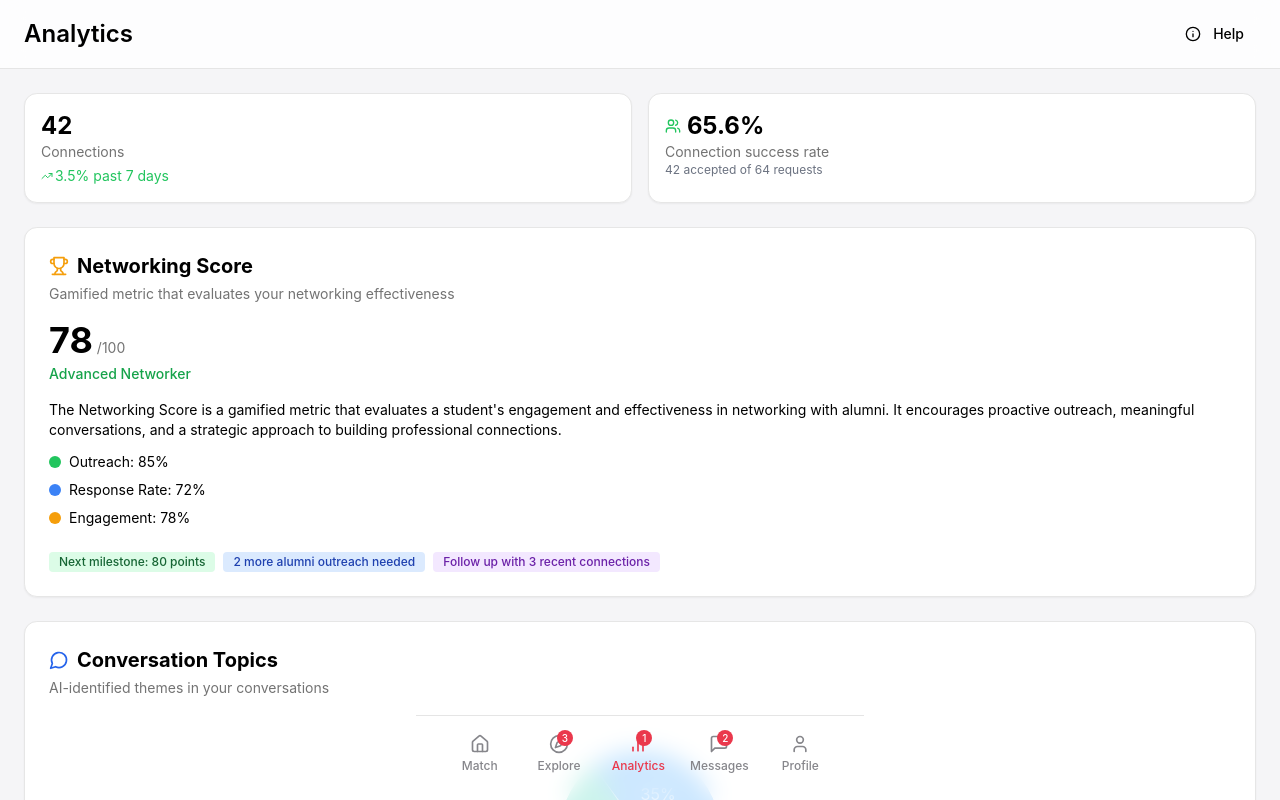
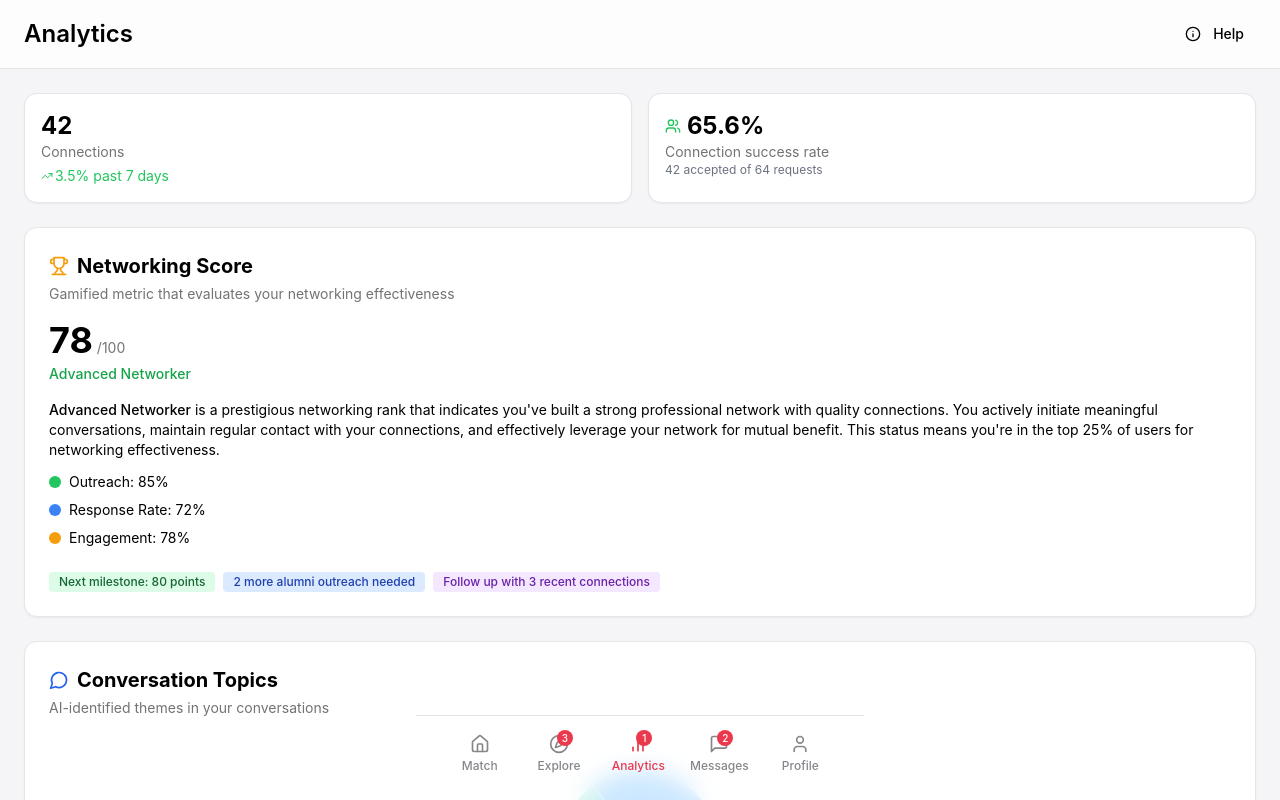
Before and after one commit to khondep/husky-linkup-47, a React (Vite) app: page /analytics in a window 1280 px wide. Built offline with nearby package versions, Linux system fonts and the light colour scheme; a web font is replaced by a local one.

Commit message:
Update networking score explanation
Updated the explanation text for the "Advanced Networker" metric.

```diff
--- a/src/pages/Analytics.tsx
+++ b/src/pages/Analytics.tsx
@@ -165,9 +165,10 @@ const Analytics = () => {
 
             <div className="space-y-3 mt-4">
               <p className="text-sm">
-                The Networking Score is a gamified metric that evaluates a student's engagement and effectiveness
-                in networking with alumni. It encourages proactive outreach, meaningful conversations,
-                and a strategic approach to building professional connections.
+                <span className="font-medium">Advanced Networker</span> is a prestigious networking rank that indicates
+                you've built a strong professional network with quality connections. You actively initiate meaningful
+                conversations, maintain regular contact with your connections, and effectively leverage your network for
+                mutual benefit. This status means you're in the top 25% of users for networking effectiveness.
               </p>
 
               <div className="space-y-2">
```
